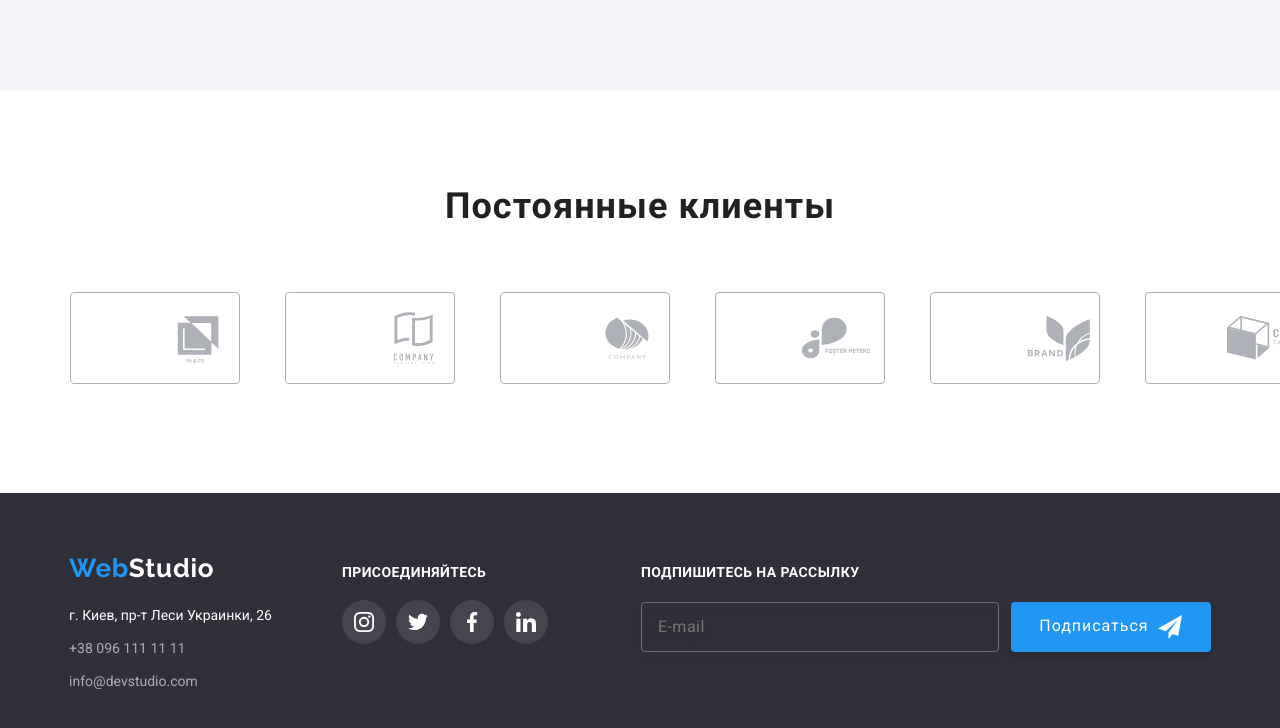
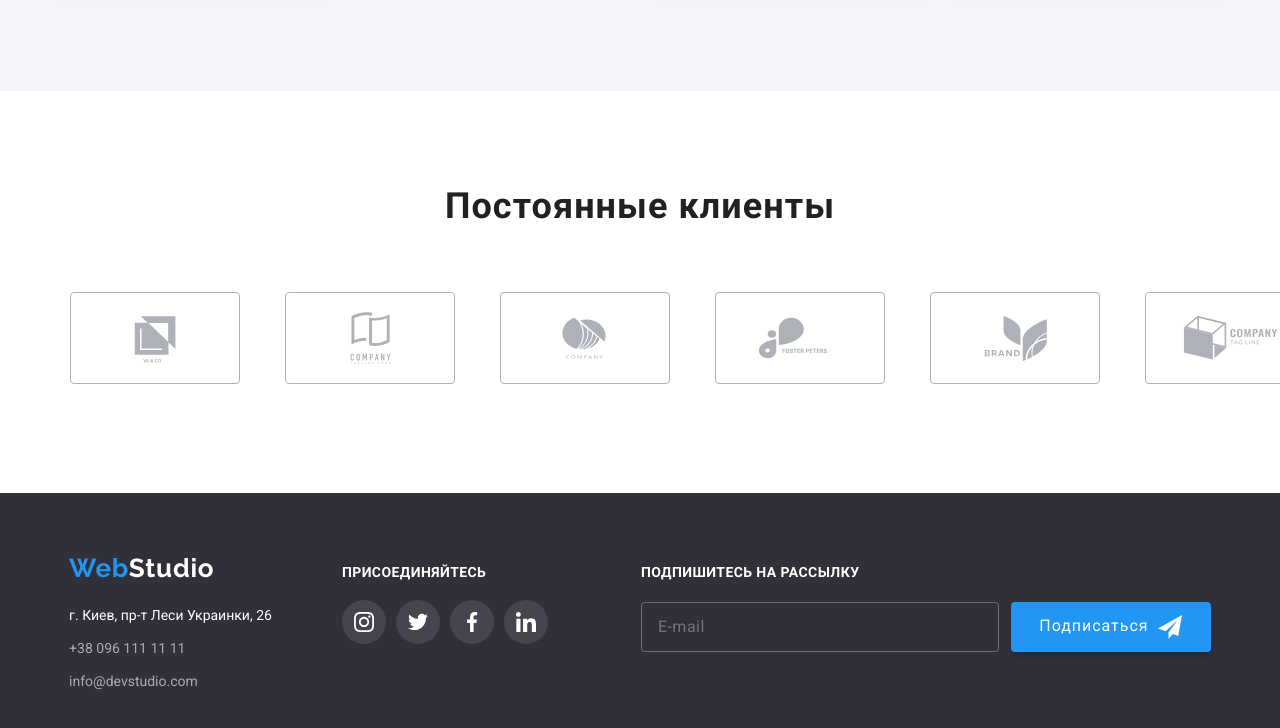
Before and after one commit to studentKatrusya/goit-markup-hw-07, a plain HTML site: page index.html in a window 1280 px wide. Shown: the part 2246-2974 px from the top of the page. Drawn offline with nearby package versions, Linux system fonts and the light colour scheme.

Commit message:
исправления

```diff
--- a/sass/layout/_clients.scss
+++ b/sass/layout/_clients.scss
@@ -5,7 +5,7 @@
   width: 100%;
   height: 100%;
   @include centeredFlex(flex, center, center);
-  padding: 16px 75px;
+  padding: 16px 32px;
   display: block;
   border: 1px solid #afb1b8;
   border-radius: 4px;
```
Also changed, not shown: css/main.css, css/main.min.css.
